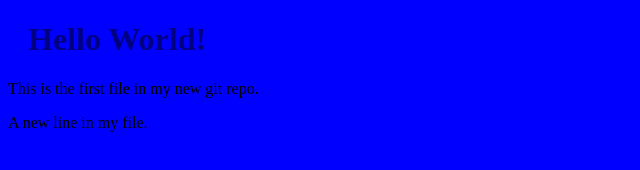
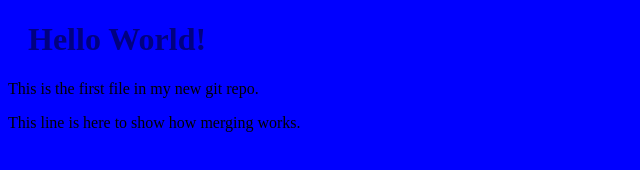
Before and after one commit to codemewel/hello-world, a plain HTML site: page index.html in a window 1280 px wide. Shown: the whole page, without its empty margins (0-640 px from the left). Drawn offline with Linux system fonts and the light colour scheme.

Commit message:
updated index file with emergency fix.

```diff
--- a/index.html
+++ b/index.html
@@ -8,6 +8,6 @@
   <body>
     <h1>Hello World!</h1>
     <p>This is the first file in my new git repo.</p>
-    <p>A new line in my file.</p>
+    <p>This line is here to show how merging works.</p>
   </body>
 </html>
```
